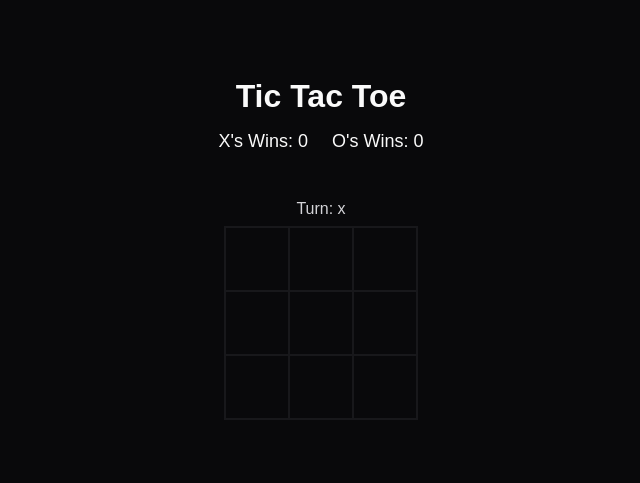
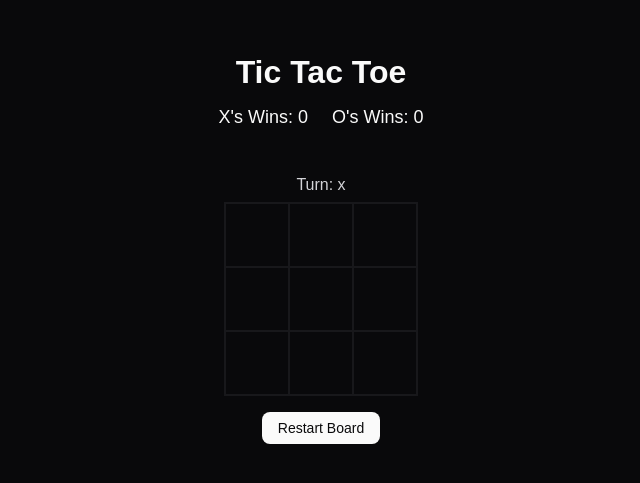
Before and after one commit to alamguardin/Foundation-method, a React (Vite) app: page / in a window 1280 px wide. Shown: the part 151-634 px from the top of the page, without its empty margins (319-959 px from the left). Built offline with nearby package versions, Linux system fonts and the light colour scheme; a web font is replaced by a local one.

Commit message:
feat: restart board

```diff
--- a/src/App.css
+++ b/src/App.css
@@ -80,3 +80,17 @@
 .board-item:hover {
 	background: var(--zinc-900);
 }
+
+/* Restart button */
+.restart__btn {
+	margin-top: 1rem;
+	padding: 0.5rem 1rem;
+	border-radius: 0.5rem;
+	background: var(--zinc-50);
+	color: var(--zinc-950);
+	cursor: pointer;
+}
+
+.restart__btn:active {
+	transform: scale(0.9);
+}
--- a/src/App.jsx
+++ b/src/App.jsx
@@ -58,6 +58,10 @@ function App() {
     }
   }
 
+  const handleRestartBoard = () => {
+    setBoard(new Array(9).fill(null))
+  }
+
   useEffect(() => {
    checkWinner(board)
    updateRanking()
@@ -98,6 +102,7 @@ function App() {
           })
         }
       </div>
+      <button className='restart__btn' onClick={handleRestartBoard}>Restart Board</button>
     </div>
   )
 }
--- a/src/index.css
+++ b/src/index.css
@@ -17,3 +17,10 @@
 	padding: 0;
 	box-sizing: border-box;
 }
+
+button {
+	border: none;
+	outline: none;
+	font-family: 'Satoshi', sans-serif;
+	font-size: 0.875rem;
+}
```
